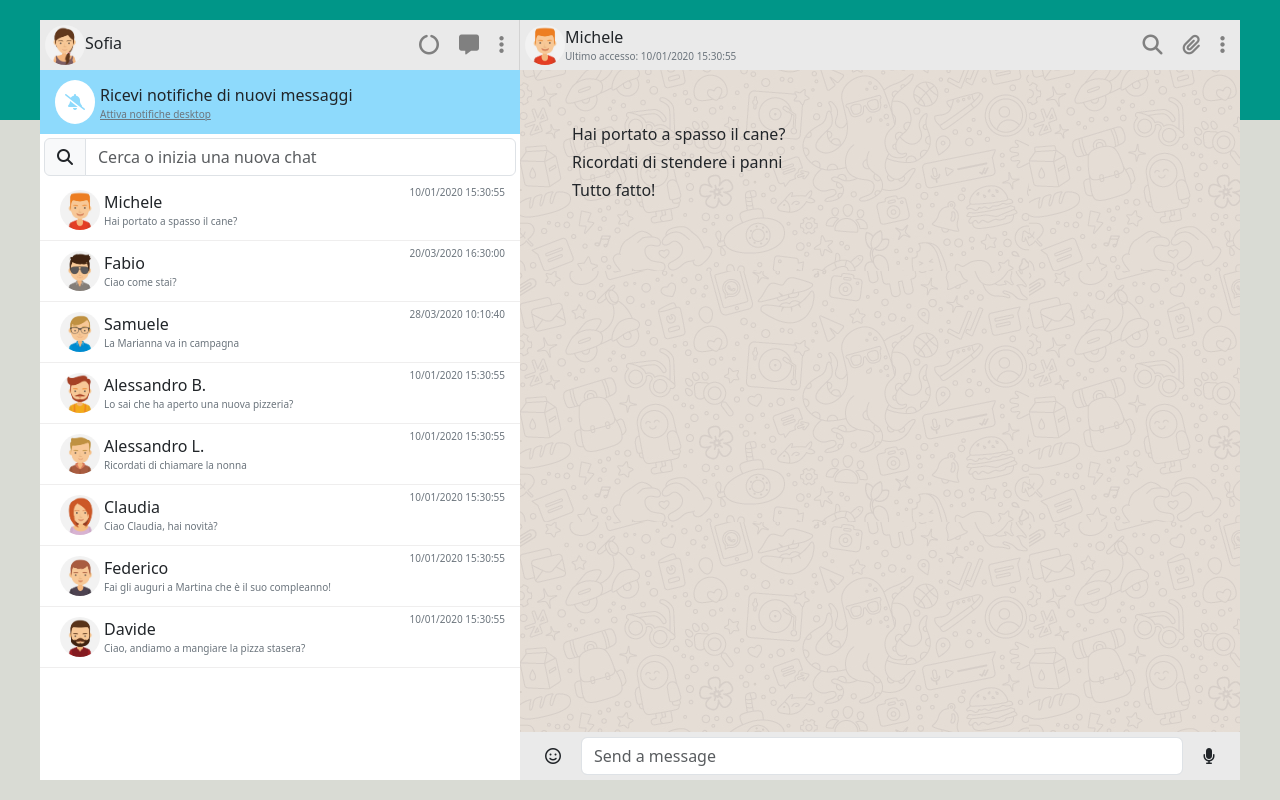
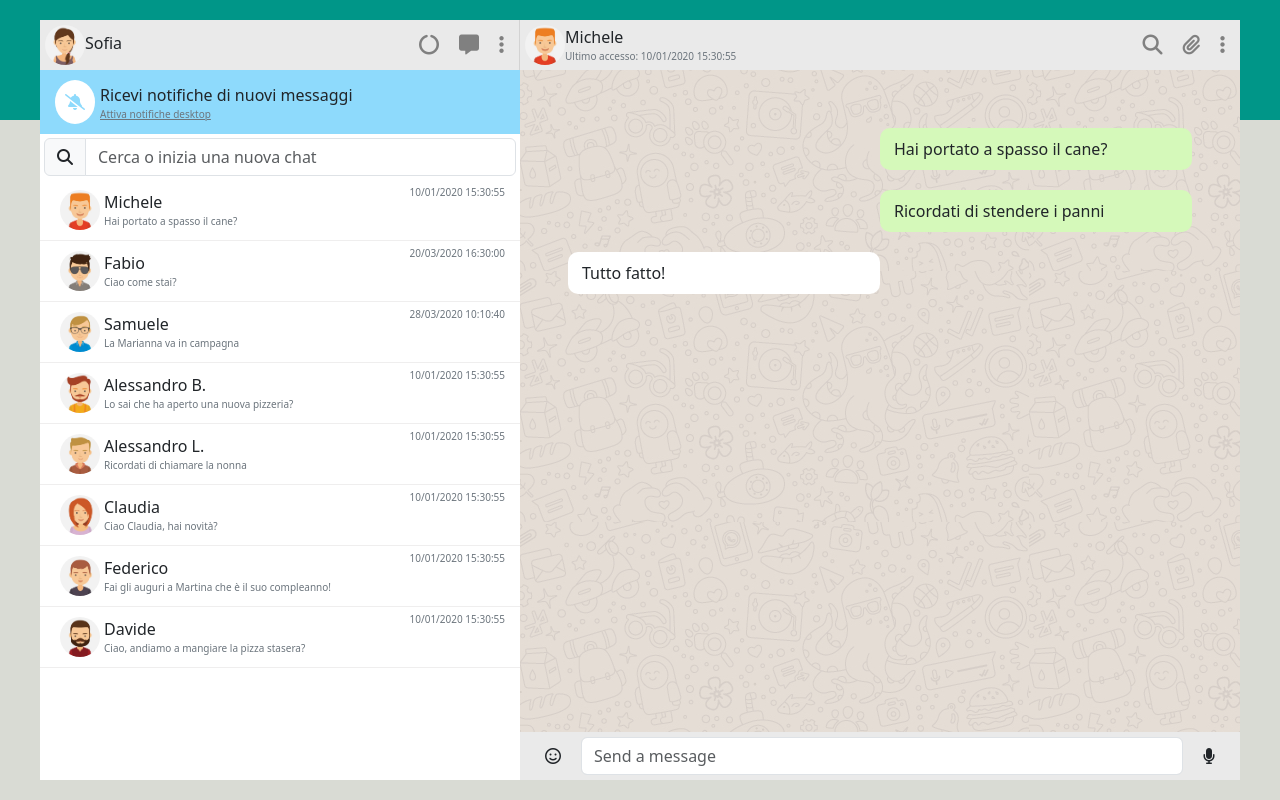
Before and after one commit to LucaFormica17/vue-boolzapp, a plain HTML site: page index.html in a window 1280 px wide. Drawn offline with nearby package versions, Linux system fonts and the light colour scheme.

Commit message:
[UPDATE] end MILESTONE 1

```diff
--- a/css/style.css
+++ b/css/style.css
@@ -30,7 +30,6 @@ img{
 
 .list-container{
     width: 40%;
-
 }
 
 .chat-container{
@@ -108,3 +107,25 @@ img{
 .input-container > i{
     margin: 0 20px;
 }
+
+.text-window{
+    display: flex;
+    flex-direction: column;
+    align-items: end;
+}
+
+.text-container{
+    width: 50%;
+    padding: 5px 10px;
+    border-radius: 10px;
+    margin: 10px 0;
+}
+
+.sent{
+    background-color: rgba(213,249,186,255);
+}
+
+.received{
+    background-color: white;
+    align-self: self-start;
+}
```
